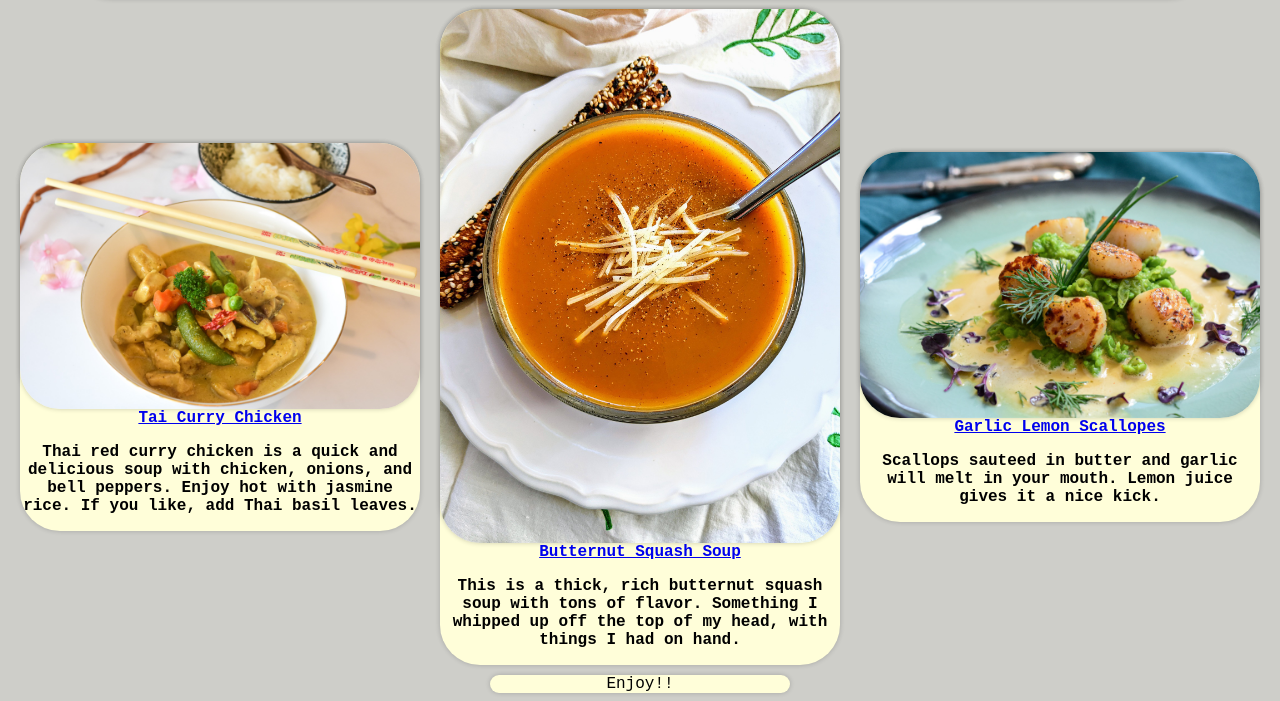
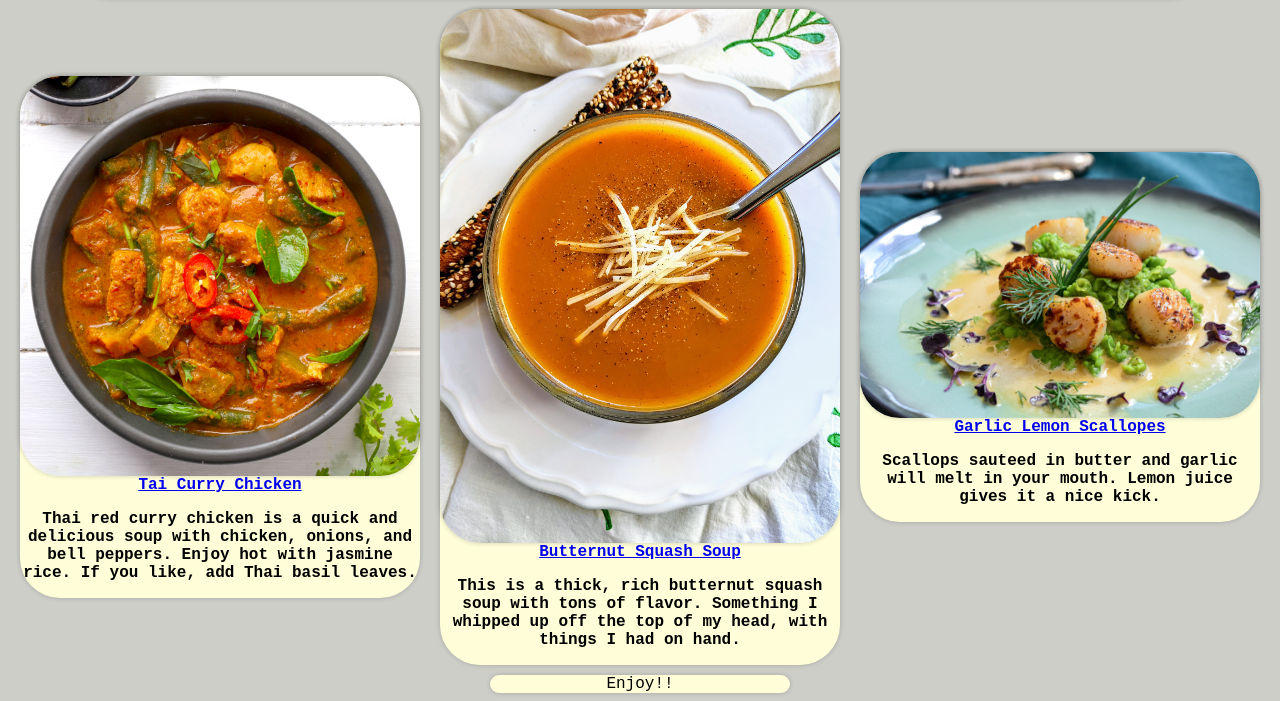
Before and after one commit to kilsy21code/odin-recipes, a plain HTML site: page index.html in a window 1280 px wide. Shown: the part 188-889 px from the top of the page. Drawn offline with Linux system fonts and the light colour scheme.

Commit message:
Add new image

```diff
--- a/index.html
+++ b/index.html
@@ -15,7 +15,7 @@
     <section class="flex-container">
       <article class="box">
         <div class="img">
-          <img src="../images/curry-chicken.jpg" alt="Curry Chicken" />
+          <img src="images/Thai-Red-Curry-Blog.jpg" alt="Curry Chicken" />
         </div>
         <a href="../recipes/chicken.html"> Tai Curry Chicken</a>
         <p class="info">
```
Also changed, not shown: images/Thai-Red-Curry-Blog.jpg (added).
